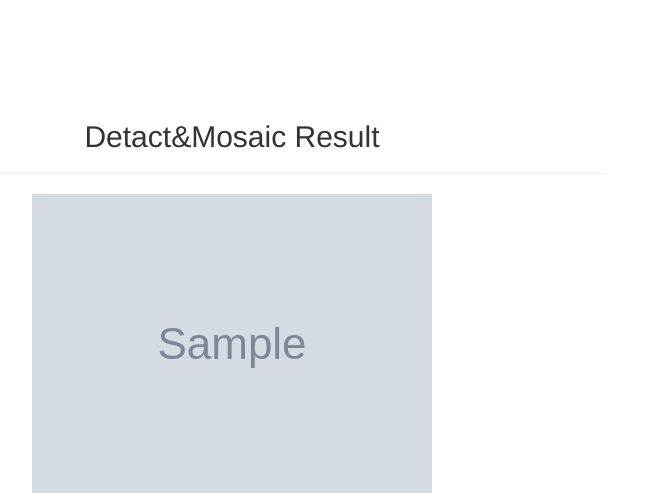
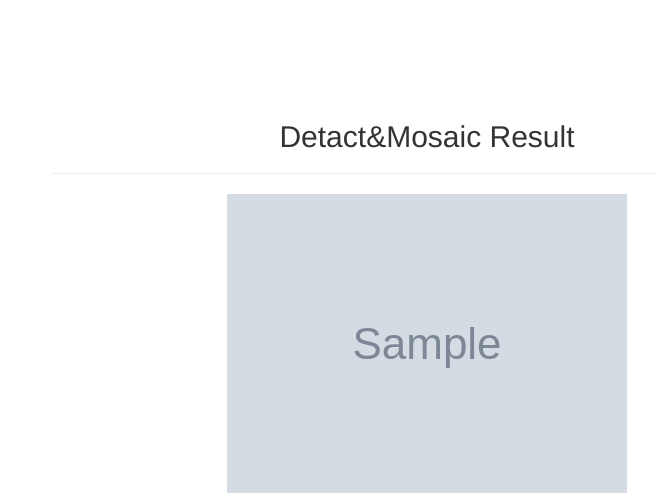
Before and after one commit to cjm2021401/spring-yolov5, a Spring app: template src/main/resources/templates/result.html in a window 1280 px wide. Shown: the top 493 px of the page, without its empty margins (213-871 px from the left). Run offline with Thymeleaf, Linux system fonts and the light colour scheme; the template is opened without the code that fills it: most values are stand-ins (such as "Sample title", 1, 10 or a date in 2020); grey boxes marked "Sample" are stand-in pictures; data that the repository does not hold is empty.

Commit message:
Style : change web page style
-

```diff
--- a/src/main/resources/templates/result.html
+++ b/src/main/resources/templates/result.html
@@ -15,6 +15,7 @@
 <section class="my-5" style="margin-top: 100px">
     <div class="container">
         <div class="row">
+            <div class="col-md-2 mx-auto"></div>
             <div class="col-md-8 mx-auto" style="text-align: center">
                 <h2>Detact&Mosaic Result</h2>
                 <hr class="my-4" style="background-color: black">
```
Also changed, not shown: 2 other files.
